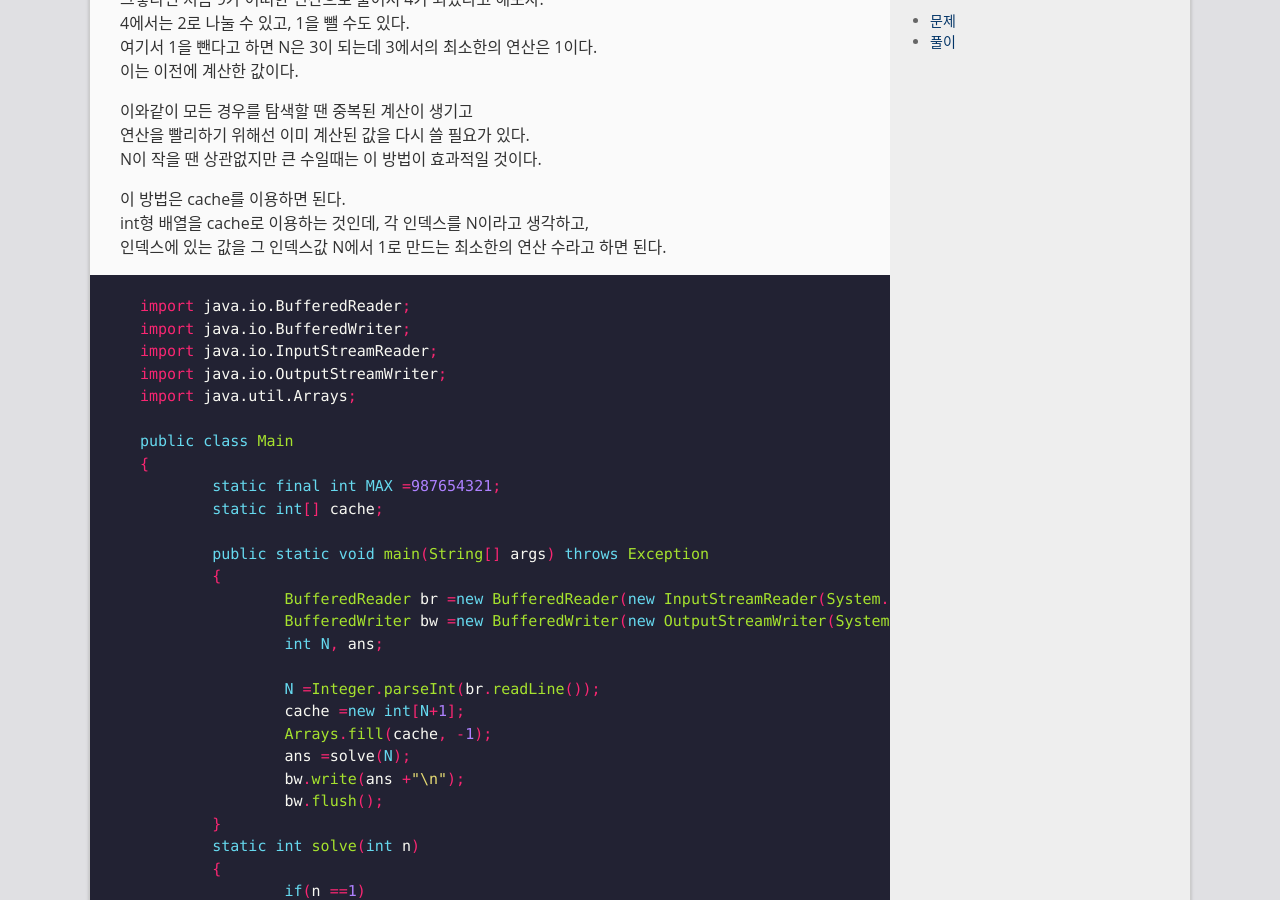
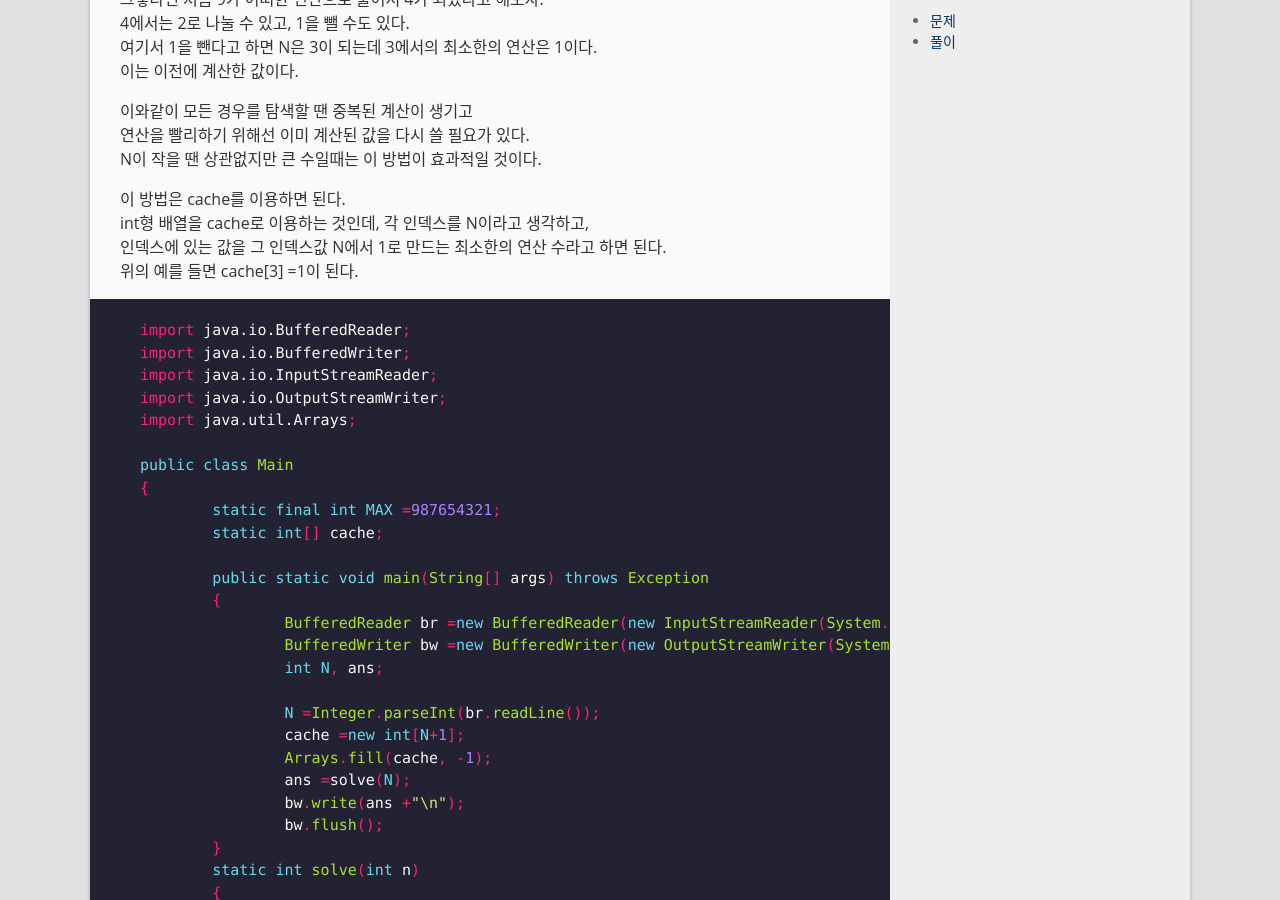
Before and after one commit to jh9875/jh9875.github.io, a Jekyll site: the page built from _posts/2020-03-30-boj1463.markdown, in a window 1280 px wide and 900 px high, scrolled down 1022 px. Built offline with Jekyll 4.4.1, drawn with Linux system fonts in a browser that asks for light colours; comment, search, counter and statistics services are not loaded.

Commit message:
add post

```diff
--- a/_posts/2020-03-30-boj1463.markdown
+++ b/_posts/2020-03-30-boj1463.markdown
@@ -54,6 +54,7 @@ N이 작을 땐 상관없지만 큰 수일때는 이 방법이 효과적일 것
 이 방법은 cache를 이용하면 된다.
 int형 배열을 cache로 이용하는 것인데, 각 인덱스를 N이라고 생각하고,
 인덱스에 있는 값을 그 인덱스값 N에서 1로 만드는 최소한의 연산 수라고 하면 된다.
+위의 예를 들면 cache[3] =1이 된다.
 
 
 ~~~java
```
